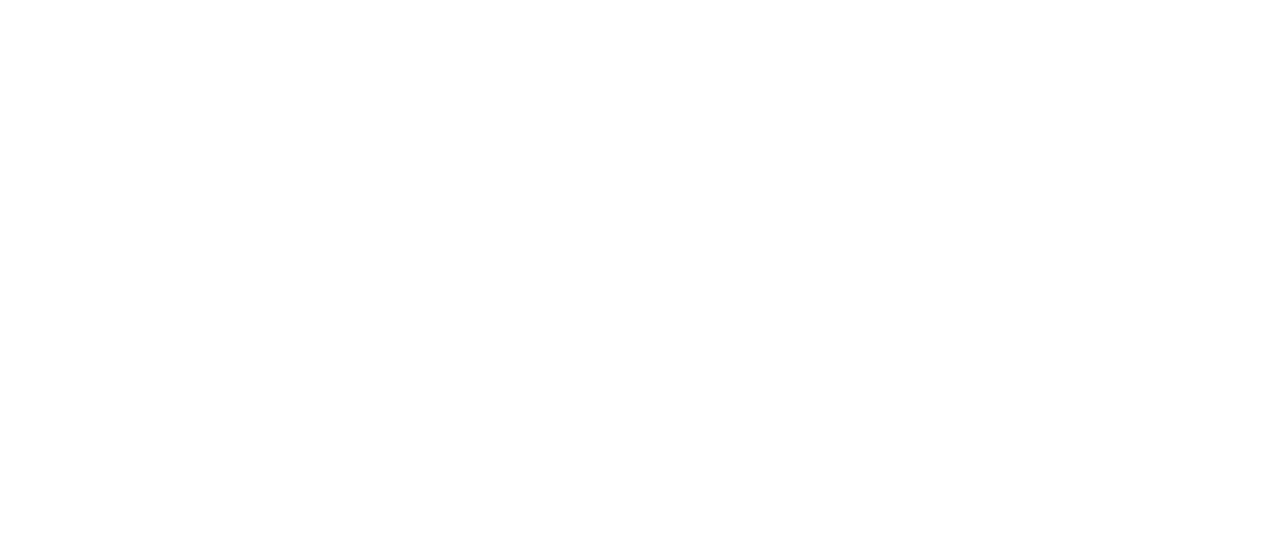
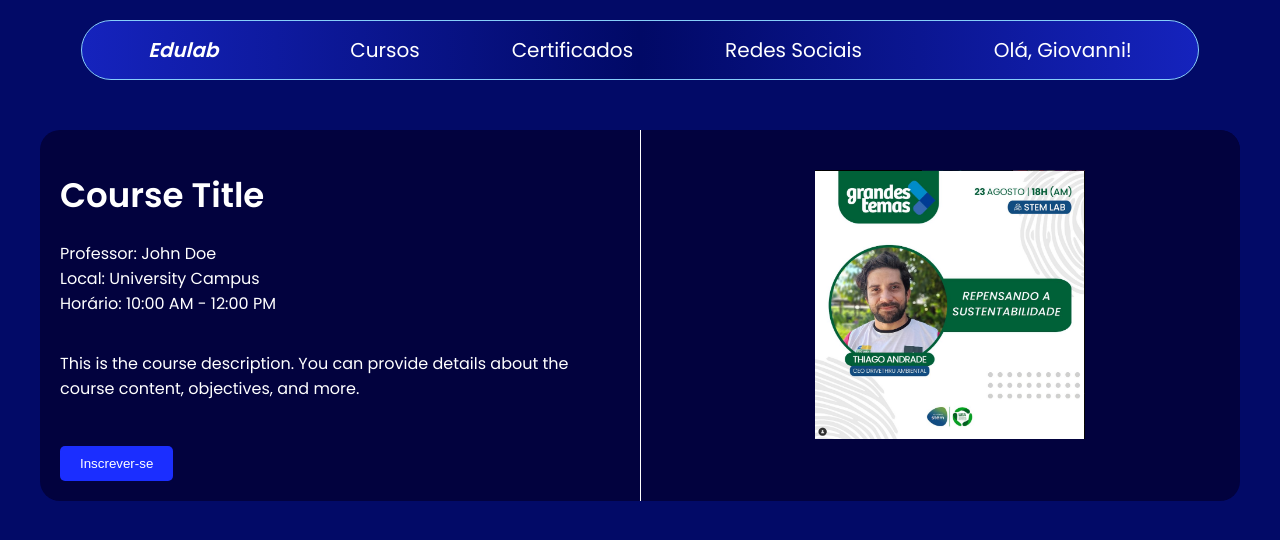
Before and after one commit to ericperinn/Edulab, a React (Create React App) app: page /coursepage in a window 1280 px wide. Before the commit this address had no page. Shown: the top 540 px of the page. Built offline with nearby package versions, Linux system fonts and the light colour scheme.

Commit message:
updated authentication

```diff
--- a/src/Routes.js
+++ b/src/Routes.js
@@ -4,6 +4,7 @@
 import RegisterForm from './components/RegisterForm';
 import NewPass from './components/NewPass';
 import MainPage from './components/MainPage';
+import CoursePage from './components/CoursePage';
 
 function Routes() {
     return(
@@ -15,6 +16,7 @@
             <Route path="/cadastro" element={<RegisterForm />} />
             <Route path="/novasenha" element={<NewPass/>} />
             <Route path="/mainpage" element={<MainPage/>} />
+            <Route path="/coursepage" element={<CoursePage/>} />
           </BrowserRoutes>
         </Router>
         </div>
--- /dev/null
+++ b/src/components/CoursePage.js
@@ -0,0 +1,32 @@
+import React from 'react';
+import NavBar from './NavBar';
+import '../styles/CoursePage.css';
+import cursoImage from '../images/cursoImage.jpg'; // Import your course image
+
+function CoursePage() {
+  return (
+    <div className="course-page-container">
+      <NavBar />
+      <div className="course-content">
+        <div className="course-info">
+          <h2 className="course-title">Course Title</h2>
+          <p className="course-details">
+            <span>Professor: John Doe</span><br />
+            <span>Local: University Campus</span><br />
+            <span>Horário: 10:00 AM - 12:00 PM</span><br />
+          </p><br />
+          <p className="course-description">
+            This is the course description. You can provide details about the course content, objectives, and more.
+          </p><br />
+          <button className="enroll-button">Inscrever-se</button>
+        </div>
+        <div className="course-divider"></div>
+        <div className="course-image-container">
+          <img src={cursoImage} alt="Course" className="course-image" />
+        </div>
+      </div>
+    </div>
+  );
+}
+
+export default CoursePage;
--- a/src/components/LoginForm.js
+++ b/src/components/LoginForm.js
@@ -1,50 +1,66 @@
-
-import React, {useState} from 'react';
-import '../styles/LoginForm.css'
+import React, { useState } from 'react';
+import '../styles/LoginForm.css';
+import logostem from '../images/logostem.png';
+import { useNavigate } from 'react-router';
 import { Link } from 'react-router-dom';
-import logostem from '../images/logostem.png'
-
-
-import 'firebase/auth' ;
-
+import { signInWithEmailAndPassword } from 'firebase/auth';
+import 'firebase/auth';
 import { auth } from '../Config/firebase.js';
-import {signInWithEmailAndPassword } from 'firebase/auth';
-
-
-
 
 function LoginForm() {
-
   const [email, setEmail] = useState('');
   const [senha, setSenha] = useState('');
+  const [mensagem, setMensagem] = useState('');
+  const [mensagemTipo, setMensagemTipo] = useState(''); // 'success' ou 'error'
+
+  const navigate = useNavigate(); // Inicialize o useHistory
 
   const LoginUser = (e) => {
     e.preventDefault();
+
     signInWithEmailAndPassword(auth, email, senha)
       .then((UserCredential) => {
-                console.log(UserCredential)
+        console.log(UserCredential);
+        setMensagem('Login válido');
+        setMensagemTipo('success');
+        navigate('/mainpage'); // Redirecione para "/mainpage" após um login bem-sucedido
       })
-            .catch ((error)  => {
-                alert(error)
-            })
-    }
-
-
+      .catch((error) => {
+        console.log('Erro:', error);
+        setMensagem(error.message); // Usar a mensagem de erro do Firebase
+        setMensagemTipo('Ocorreu um erro ao fazer o login: ' + 'error');
+      });
+  };
 
   return (
-      <div className = "login-component">
-        <img src = {logostem} alt="Perfil" className="top-left-image" />
+    <div className="login-component">
+      <img src={logostem} alt="Perfil" className="top-left-image" />
       <div className="center-content" id="form">
         <h1 className="center-title"><i>EDULAB</i></h1>
 
-          <form className = "form" onSubmit = {LoginUser} >
+        <form className="form" onSubmit={LoginUser}>
           <input
-            type="email" placeholder="e-mail" className="email-field" onChange= {(e)=> setEmail(e.target.value)}/>
-            <input type="password" placeholder="senha" className="pass-field" onChange= {(e)=> setSenha(e.target.value)}/>
-            <button onClick = {LoginUser} type = "button" className="login-button">Login</button>
+            type="email"
+            placeholder="E-mail"
+            className="input"
+            onChange={(e) => setEmail(e.target.value)}
+          />
+          <input
+            type="password"
+            placeholder="Senha"
+            className="input"
+            onChange={(e) => setSenha(e.target.value)}
+          />
+          <button className="login-button">Login</button>
           <Link to="/novasenha">Esqueceu sua senha?</Link>
-            <p>Não tem conta? <Link to="/cadastro">Cadastrar</Link>
+          <p>
+            Não tem conta? <Link to="/cadastro">Cadastrar</Link>
           </p>
+          {mensagem && (
+            <div className={`alert ${mensagemTipo}`}>
+              {mensagem}
+            </div>
+          )}
         </form>
       </div>
     </div>
--- a/src/components/NavBar.js
+++ b/src/components/NavBar.js
@@ -1,12 +1,13 @@
 import React from 'react';
 import '../styles/NavBar.css'
+import { Link } from 'react-router-dom';
 
 
 
 function NavBar() {
   return (
     <div className="navbar">
-      <a href="#" className = "edulab-title">Edulab</a>
+      <Link  to="/mainpage" className = "edulab-title">Edulab</Link>
       <a href="#">Cursos</a>
       <div className="dropdown">
         <button className="dropbtn">Certificados
--- /dev/null
+++ b/src/styles/CoursePage.css
@@ -0,0 +1,121 @@
+/* CoursePage.css */
+
+.course-page-container {
+    background-color: #020a67;
+    color: white;
+    font-family: 'Poppins', sans-serif;
+    padding: 20px;
+    width: 100%;
+    height: 100vh;
+    display: flex;
+    flex-direction: column;
+    align-items: center;
+    justify-content: flex-start;
+    overflow: hidden; /* Adicione overflow: hidden para evitar o aparecimento de fundo branco */
+  }
+
+  .navbar-container {
+    width: 100%;
+  }
+
+  .course-content {
+    display: flex;
+    justify-content: space-between;
+    align-items: flex-start;
+    max-width: 1200px;
+    width: 100%;
+    background-color: rgb(2, 2, 62);
+    overflow: hidden; /* Adicione overflow: hidden para o conteúdo não ultrapassar o tamanho do container */
+    margin-top: 50px;
+    border-radius: 20px;
+  }
+
+  .course-info {
+    flex: 1;
+    padding: 20px;
+  }
+
+  .course-title {
+    font-size: 34px;
+    margin-top: 20px;
+    margin-bottom:20px;
+  }
+
+  .course-details {
+    font-size: 16px;
+    margin-top: 10px;
+  }
+
+  .course-description {
+    font-size: 16px;
+    margin-top: 10px;
+  }
+
+  .enroll-button {
+    background-color: #1B2EFF;
+    color: white;
+    border: none;
+    padding: 10px 20px;
+    margin-top: 20px;
+    border-radius: 5px;
+    cursor: pointer;
+  }
+
+  .course-divider {
+    width: 1px;
+    background-color: white;
+    height: 100%;
+    margin: 0 20px;
+  }
+
+  .course-image-container {
+    flex: 1;
+    display: flex;
+    flex-direction: column;
+    align-items: center;
+    justify-content: center;
+    background-color: rgb(2, 2, 62);
+    padding: 20px;
+  }
+
+  .course-image {
+    width: 50%; /* Define a largura como 100% para a imagem ocupar todo o espaço disponível */
+    max-height: 50%; /* Define a altura como 100% para a imagem ocupar todo o espaço disponível */
+    background-color: #f8f8f8;
+    object-fit: contain;
+    margin:20px;
+  }
+
+  /* Media query for screens smaller than 768px */
+  @media (max-width: 768px) {
+    .course-title {
+      font-size: 20px;
+    }
+
+    .course-details,
+    .course-description {
+      font-size: 14px;
+    }
+
+    .enroll-button {
+      padding: 8px 16px;
+      font-size: 14px;
+    }
+  }
+
+  /* Media query for screens smaller than 480px */
+  @media (max-width: 480px) {
+    .course-title {
+      font-size: 18px;
+    }
+
+    .course-details,
+    .course-description {
+      font-size: 12px;
+    }
+
+    .enroll-button {
+      padding: 6px 12px;
+      font-size: 12px;
+    }
+  }
--- a/src/styles/LoginForm.css
+++ b/src/styles/LoginForm.css
@@ -123,3 +123,20 @@
     max-width: 40%;
   }
 }
+
+.alert {
+  padding: 10px;
+  border-radius: 10px;
+  font-size: 16px;
+  margin-top: 10px;
+}
+
+.success {
+  background-color: #4caf50; /* Verde */
+  color: #fff;
+}
+
+.error {
+  background-color: #f44336; /* Vermelho */
+  color: #fff;
+}
--- a/src/styles/NavBar.css
+++ b/src/styles/NavBar.css
@@ -1,14 +1,11 @@
+/* Default styles for larger screens */
 .navbar {
     display: flex;
     justify-content: space-between;
     border-radius: 50px;
     background: linear-gradient(to right, #1523bd, #010966, #1523bd);
     border: 1px solid #87CEFA; /* Cor da borda azul clara */
-    /* Resto das suas regras de estilo */
   }
-
-
-
 
   .navbar a {
     float: left;
@@ -17,18 +14,16 @@
     text-align: center;
     padding: 14px 16px;
     text-decoration: none;
-    display:flex;
+    display: flex;
     margin-left: 50px;
     margin-right: 50px;
     font-size: 20px;
-
   }
 
-.edulab-title{
+  .edulab-title {
     font-weight: bold;
     font-style: italic;
   }
-
 
   .dropdown {
     float: left;
@@ -47,7 +42,8 @@
     margin-right: 10px;
   }
 
-.navbar a:hover, .dropdown:hover .dropbtn {
+  .navbar a:hover,
+  .dropdown:hover .dropbtn {
     background-color: #1b2eff;
   }
 
@@ -56,8 +52,7 @@
     position: absolute;
     background-color: #f9f9f9;
     min-width: 160px;
-    box-shadow: 0px 8px 16px 0px rgba(0,0,0,0.2);
-
+    box-shadow: 0px 8px 16px 0px rgba(0, 0, 0, 0.2);
   }
 
   .dropdown-content a {
@@ -76,3 +71,26 @@
   .dropdown:hover .dropdown-content {
     display: block;
   }
+
+  /* Media query for screens smaller than 768px */
+  @media (max-width: 768px) {
+    .navbar {
+      flex-direction: column;
+      align-items: center;
+    }
+
+    .navbar a,
+    .dropdown .dropbtn {
+      margin: 10px; /* Adjust the spacing */
+      font-size: 18px; /* Adjust the font size */
+    }
+  }
+
+  /* Media query for screens smaller than 480px */
+  @media (max-width: 480px) {
+    .navbar a,
+    .dropdown .dropbtn {
+      margin: 5px; /* Further adjust the spacing */
+      font-size: 16px; /* Further adjust the font size */
+    }
+  }
--- a/src/styles/RegisterForm.css
+++ b/src/styles/RegisterForm.css
@@ -56,3 +56,20 @@
   color: #1b2eff;
   margin-bottom: 20px;
 }
+
+.alert {
+  padding: 10px;
+  border-radius: 10px;
+  font-size: 16px;
+  margin-top: 10px;
+}
+
+.success {
+  background-color: #4caf50; /* Verde */
+  color: #fff;
+}
+
+.error {
+  background-color: #f44336; /* Vermelho */
+  color: #fff;
+}
--- a/src/styles/mainpage.css
+++ b/src/styles/mainpage.css
@@ -1,10 +1,9 @@
-
+/* Default styles for larger screens */
 .mainpage-container {
   background-color: #020a67;
   color: white;
   font-family: 'Poppins', sans-serif;
   padding: 20px;
-
 }
 
 .categories-title {
@@ -14,7 +13,7 @@
 
 .curso-images {
   display: flex;
-  flex-wrap: wrap; /* Para ajustar os cursos à largura da tela */
+  flex-wrap: wrap;
   justify-content: space-between;
   align-items: flex-start;
 }
@@ -27,11 +26,36 @@
   border: 1px solid #e0e0e0;
   border-radius: 5px;
   margin-bottom: 20px;
-  color: #000000
+  color: #000000;
+  margin-top:20px
 }
 
 .course-container img {
   max-width: 100%;
+}
+
+/* Media query for screens smaller than 768px */
+@media (max-width: 768px) {
+  .curso-images {
+    justify-content: center; /* Center-align courses on smaller screens */
+  }
+
+  .course-container {
+    flex: 1 0 calc(50% - 20px); /* Two columns of courses on smaller screens */
+    margin: 0 10px;
+    margin-bottom: 20px;
+  }
+}
+
+/* Media query for screens smaller than 480px */
+@media (max-width: 480px) {
+  .categories-title {
+    font-size: 20px; /* Reduce title font size */
+  }
+
+  .course-container {
+    flex: 1 0 calc(100% - 20px); /* Full-width courses on smaller screens */
+  }
 }
 
 /* Estilos para os botões de navegação */
```
Also changed, not shown: src/components/RegisterForm.js (+74 -27 lines), src/images/cursoImage.jpg (added). Lines whose indentation alone changed are shown as unchanged.
